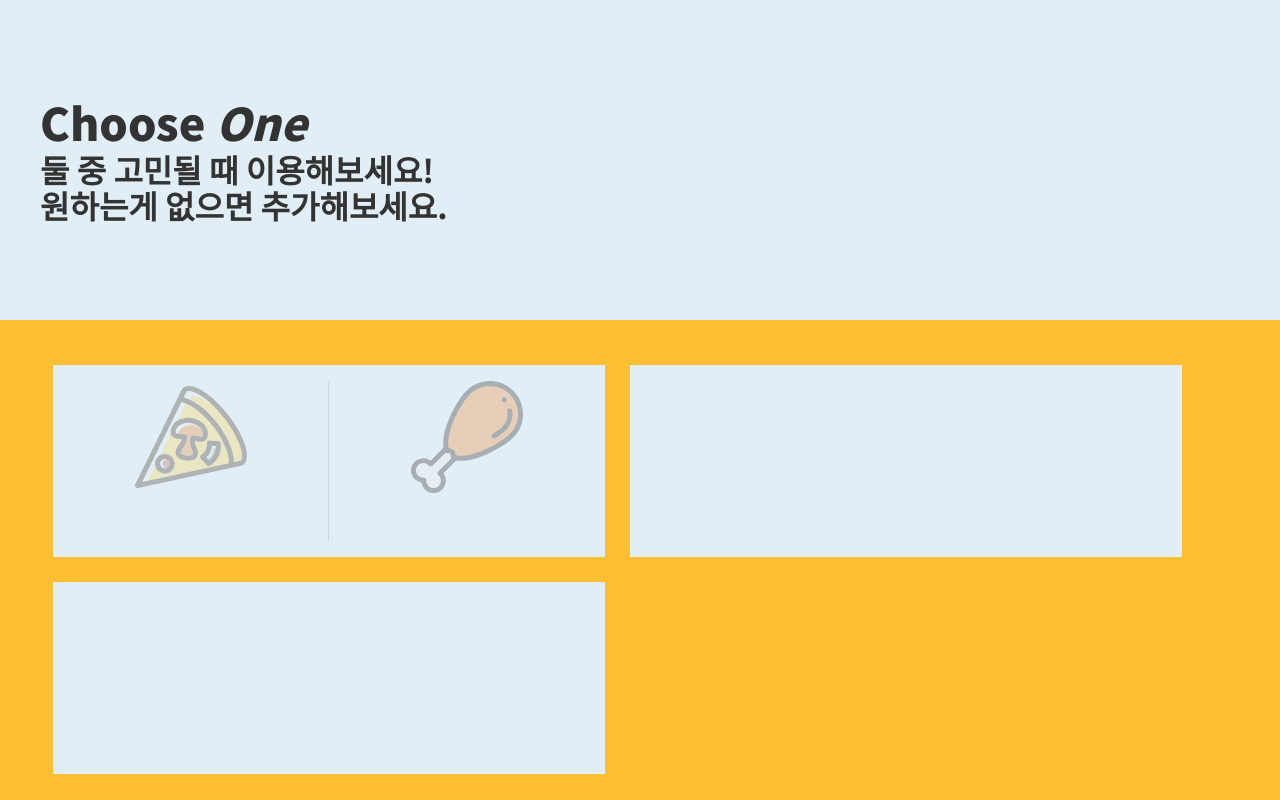
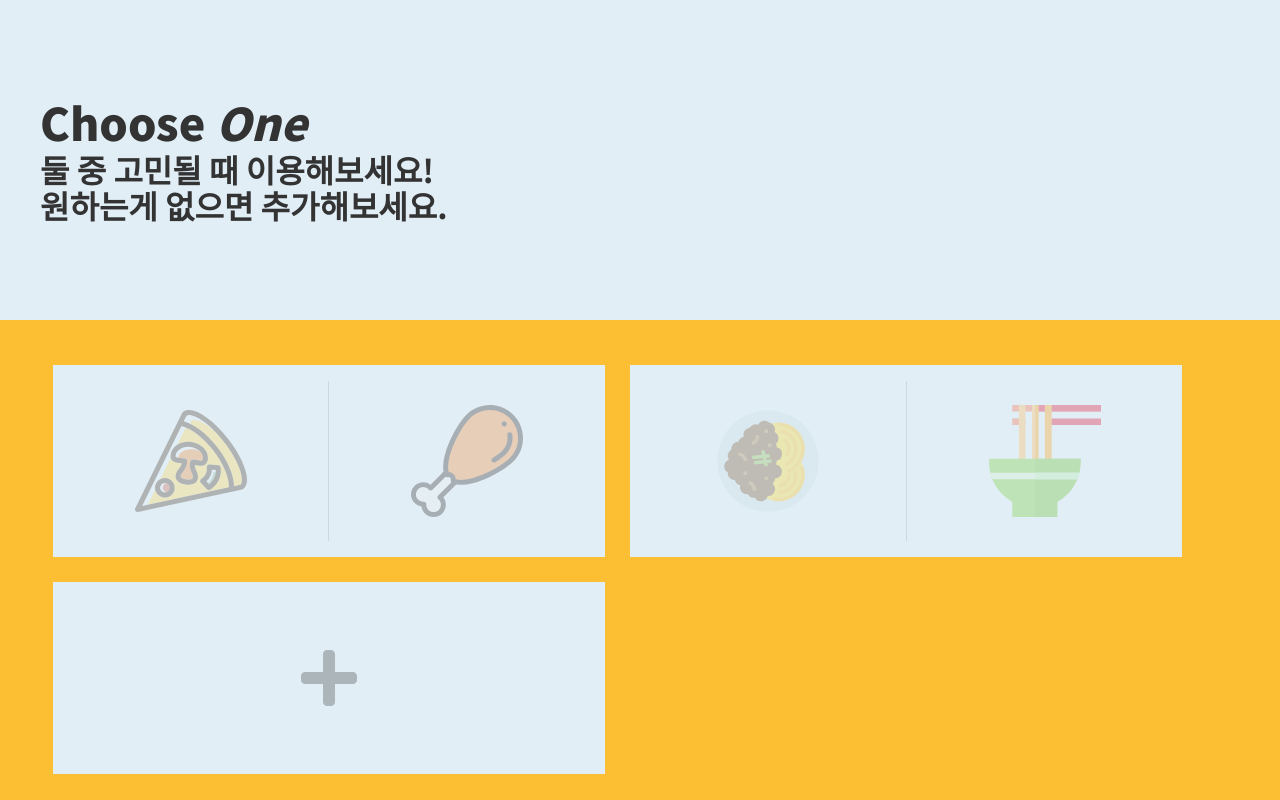
Before and after one commit to SkyLightQP/ChooseOne, a React (Create React App) app: page / in a window 1280 px wide. Built offline with nearby package versions, Linux system fonts and the light colour scheme.

Commit message:
feat: add plus icon

```diff
--- a/package.json
+++ b/package.json
@@ -8,6 +8,9 @@
     "test": "react-scripts test"
   },
   "dependencies": {
+    "@fortawesome/fontawesome-svg-core": "^1.2.26",
+    "@fortawesome/free-solid-svg-icons": "^5.12.0",
+    "@fortawesome/react-fontawesome": "^0.1.8",
     "normalize.css": "^8.0.1",
     "react": "^16.12.0",
     "react-dom": "^16.12.0",
--- /dev/null
+++ b/src/atomics/icons/Plus/index.tsx
@@ -0,0 +1,22 @@
+import React from 'react';
+import styled from 'styled-components';
+import { FontAwesomeIcon } from '@fortawesome/react-fontawesome';
+import { faPlus } from '@fortawesome/free-solid-svg-icons';
+
+const PlusStyle = styled(FontAwesomeIcon)`
+    opacity: 0.3;
+
+    .card:hover & {
+        opacity: 1;
+    }
+`;
+
+interface PlusProps {
+    readonly size: 'xs' | 'lg' | 'sm' | '1x' | '2x' | '3x' | '4x' | '5x' | '6x' | '7x' | '8x' | '9x' | '10x';
+}
+
+const Plus: React.FC<PlusProps> = ({ size }) => {
+    return <PlusStyle icon={faPlus} size={size} />;
+};
+
+export default Plus;
--- a/src/components/CardList/index.tsx
+++ b/src/components/CardList/index.tsx
@@ -1,9 +1,13 @@
 import React from 'react';
 import styled from 'styled-components';
+
 import Card from '../Card';
 import Pizza from '../../atomics/icons/Pizza';
 import VerticalLine from '../../atomics/VerticalLine';
 import Chicken from '../../atomics/icons/Chicken';
+import Jajangmyeon from '../../atomics/icons/Jajangmyeon';
+import Noodle from '../../atomics/icons/Noodle';
+import Plus from '../../atomics/icons/Plus';
 
 const CardListStyle = styled.div`
     display: flex;
@@ -18,6 +22,7 @@ const IconWrapperStyle = styled.div`
     display: flex;
     flex: 1;
     justify-content: center;
+    align-self: center;
 `;
 
 const CardList: React.FC = () => {
@@ -32,8 +37,18 @@ const CardList: React.FC = () => {
                     <Chicken size="7rem" />
                 </IconWrapperStyle>
             </Card>
-            <Card />
-            <Card />
+            <Card>
+                <IconWrapperStyle>
+                    <Jajangmyeon size="7rem" />
+                </IconWrapperStyle>
+                <VerticalLine />
+                <IconWrapperStyle>
+                    <Noodle size="7rem" />
+                </IconWrapperStyle>
+            </Card>
+            <Card>
+                <Plus size="4x" />
+            </Card>
         </CardListStyle>
     );
 };
```
Also changed, not shown: 1 other file (tests, documents, lock files or other folders).
